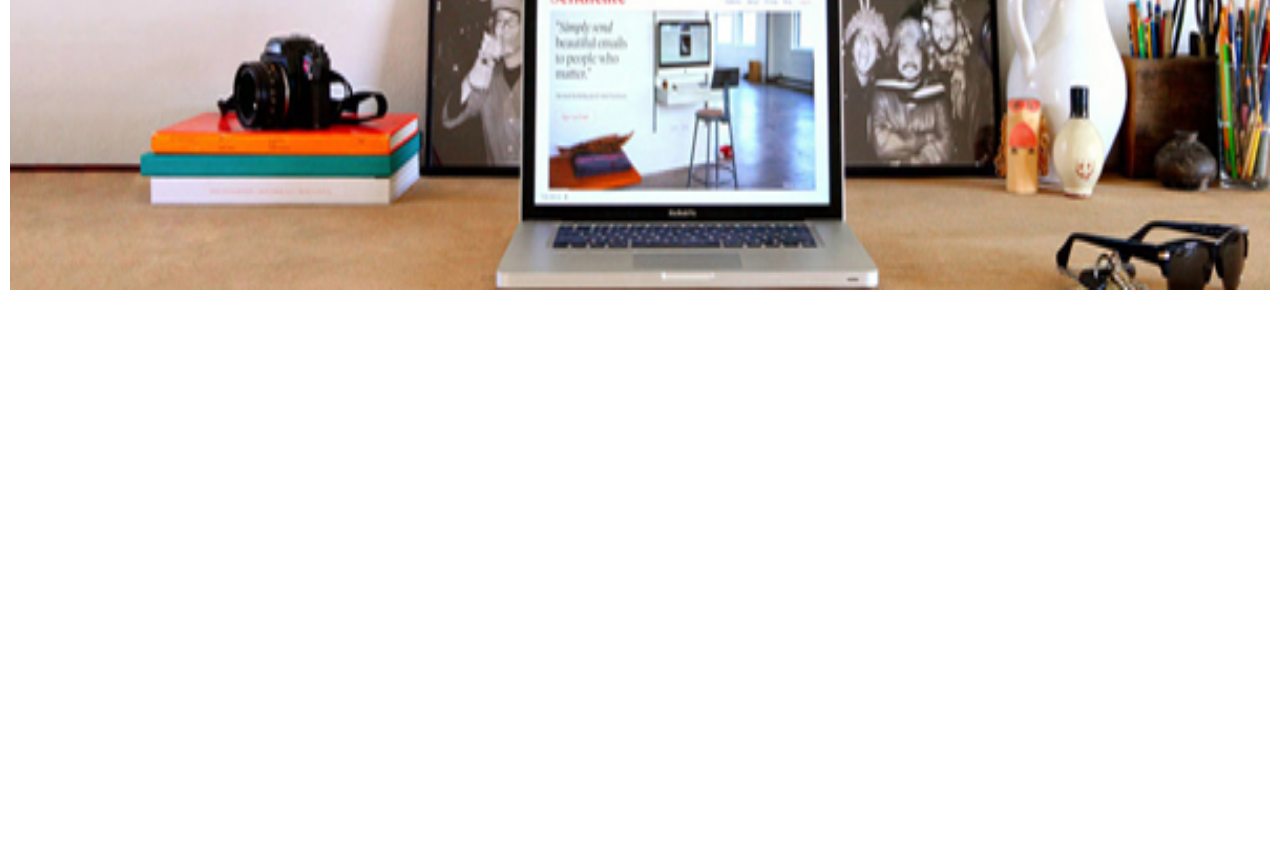
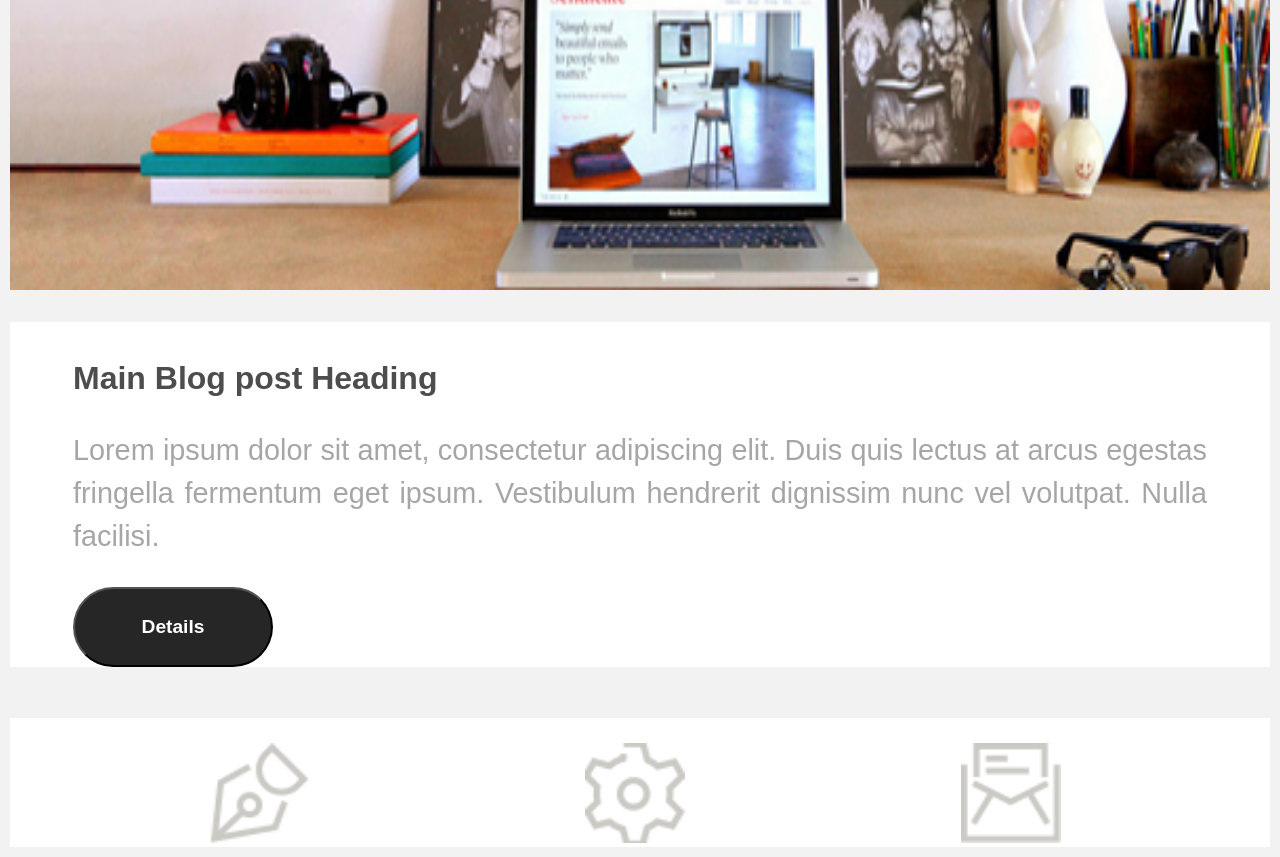
Before and after one commit to Bhavini-varsani/TEST-1, a plain HTML site: page index.html in a window 1280 px wide. Shown: the part 870-1727 px from the top of the page. Before the commit the page ends 1170 px from the top, so only its background shows below. Drawn offline with Linux system fonts and the light colour scheme.

Commit message:
Added icons

```diff
--- a/css/indexcss.css
+++ b/css/indexcss.css
@@ -1,5 +1,6 @@
 body {
     padding: 2px;
+    background-color: #f2f2f2;
 }
 #header {
     background-color: #333333;
@@ -59,3 +60,46 @@ body {
     color: gray;
     font-style: italic;
 }
+#part2 {
+    background-color: white;
+}
+#part2 h3 {
+    padding-top: 3%;
+    padding-right: 5%;
+    padding-left: 5%;
+    font-size: 200%;
+    font-family: sans-serif;
+    font-weight: 600;
+    color: #4d4d4d;
+}
+#part2 p {
+    padding-right: 5%;
+    padding-left: 5%;
+    font-family: sans-serif;
+    line-height: 150%;
+    text-align: justify;
+    color: #a6a6a6;
+    font-weight: 300;
+    font-size: 180%;
+}
+button {
+    color: white;
+    background-color: #262626;
+    width: 200px;
+    height: 80px;
+    margin-left: 5%;
+    font-weight: bold;
+    border-radius: 40px;
+    font-size: 120%
+}
+#part3 {
+    background-color: white;
+    margin-top: 4%;
+    padding-top: 2%;
+    padding-left: 5%;
+    padding-right: 5%;
+}
+#part3 img {
+    padding-left: 12%;
+    padding-right: 12%;
+}
--- a/index.html
+++ b/index.html
@@ -25,5 +25,15 @@
             <hr width=30% align=left color=#bfbfbf>
         </div>
     </div>
+    <div id="part2">
+        <h3>Main Blog post Heading</h3>
+        <p>Lorem ipsum dolor sit amet, consectetur adipiscing elit. Duis quis lectus at arcus egestas fringella fermentum eget ipsum. Vestibulum hendrerit dignissim nunc vel volutpat. Nulla facilisi.</p>
+        <button type="button">Details</button>
+    </div>
+    <div id="part3">
+        <img src="assets/logo_editable.png" style="height:100px; width:100px">
+        <img src="assets/logo_versatile.png" style="height:100px; width:100px">
+        <img src="assets/logo_pro.png" style="height:100px; width:100px">
+    </div>
 </body>
 </html>
```
